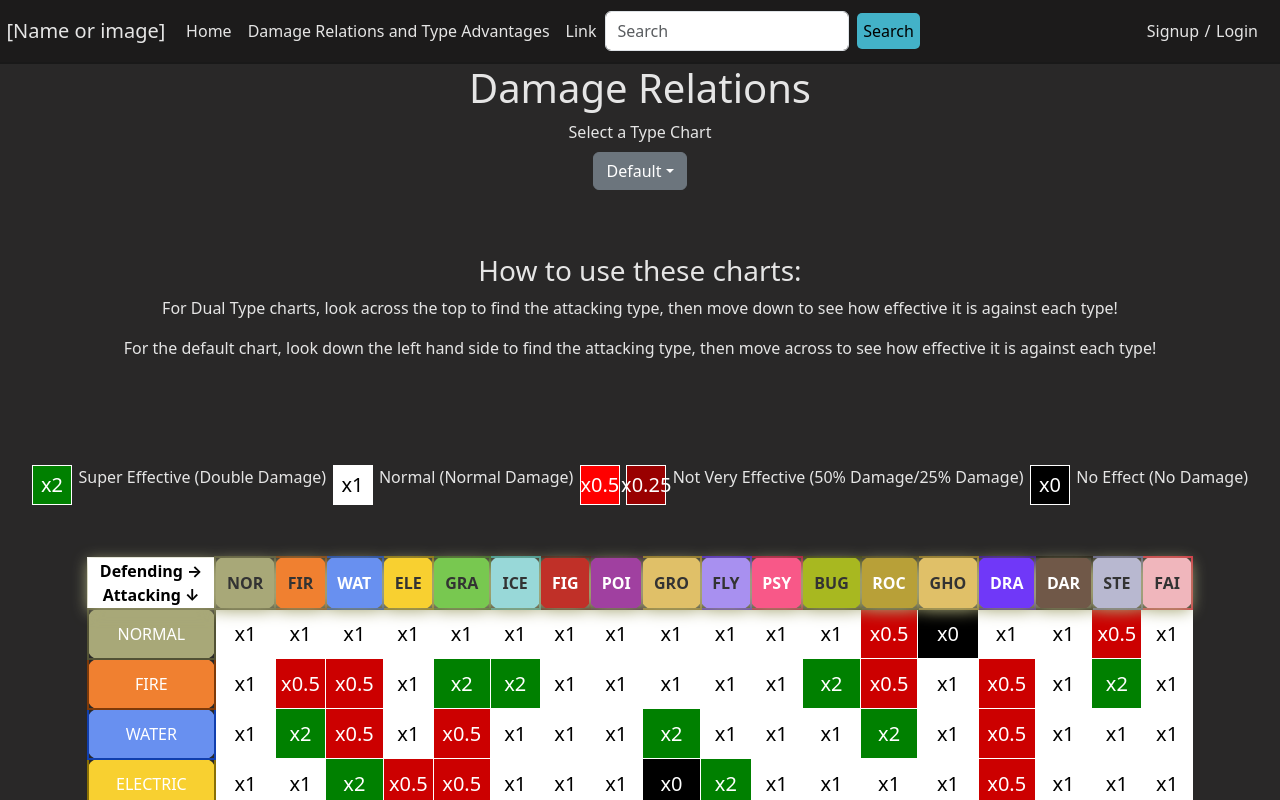
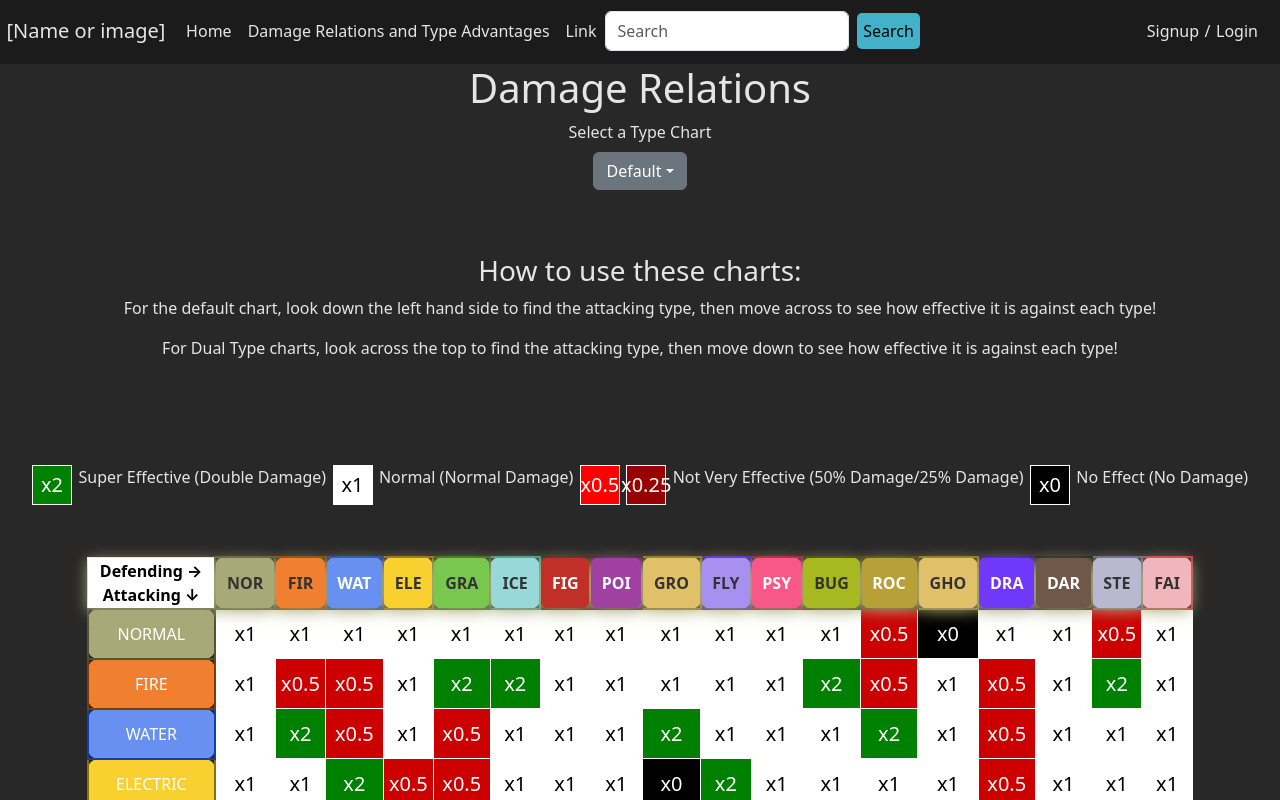
Before and after one commit to DakotaSpencer/Projects-In-Web-Dev, a React (Create React App) app in the folder frontend/pokesite/: page /relations in a window 1280 px wide. Shown: the top 800 px of the page. Built offline with nearby package versions, Linux system fonts and the light colour scheme.

Commit message:
Update DamageRelations.js

```diff
--- a/frontend/pokesite/src/pages/DamageRelations.js
+++ b/frontend/pokesite/src/pages/DamageRelations.js
@@ -60,9 +60,9 @@ const DamageRelations = () => {
             <div className='howToUse'>
                 <h3>
                     How to use these charts:
-                </h3>
+                </h3><p>For the default chart, look down the left hand side to find the attacking type, then move across to see how effective it is against each type!</p>
                 <p>For Dual Type charts, look across the top to find the attacking type, then move down to see how effective it is against each type!</p>
-                <p>For the default chart, look down the left hand side to find the attacking type, then move across to see how effective it is against each type!</p>
+
             </div>
             <div style={{padding:"2%",display:"flex", justifyContent: "space-evenly", flexDirection:"row"}}>
                 <div style={{padding:"1%"}} className='perfectSquare double'><p className='centeredText'>x2</p></div> Super Effective (Double Damage)
@@ -72,7 +72,7 @@ const DamageRelations = () => {
             </div>
             <div className='typeChart' style={{padding:"2%"}}>
                 {
-                    typeChart==="default" || typeChart==="Default"?<DefaultTC/>:
+                    typeChart.toLowerCase()==="default"?<DefaultTC/>:
                     <TypeChartComponent type={typeChart}/>
                 }
 
```
